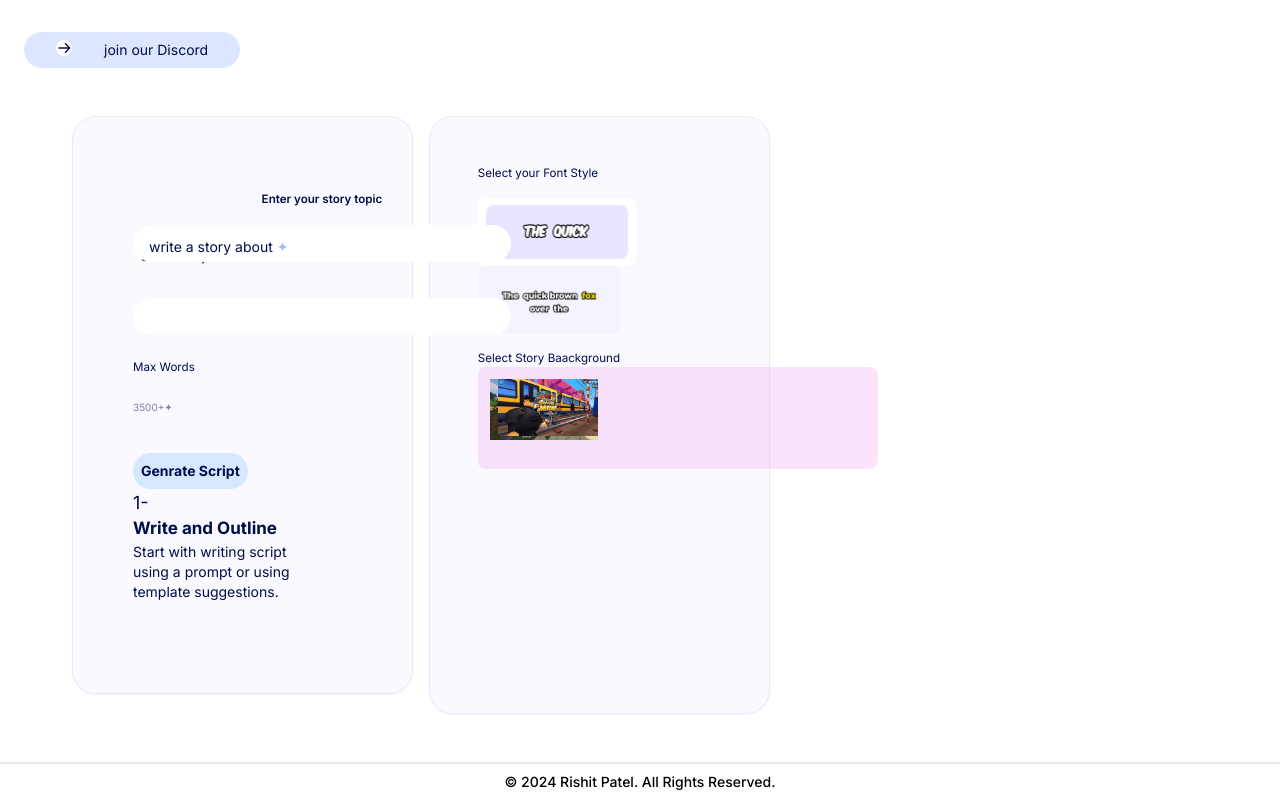
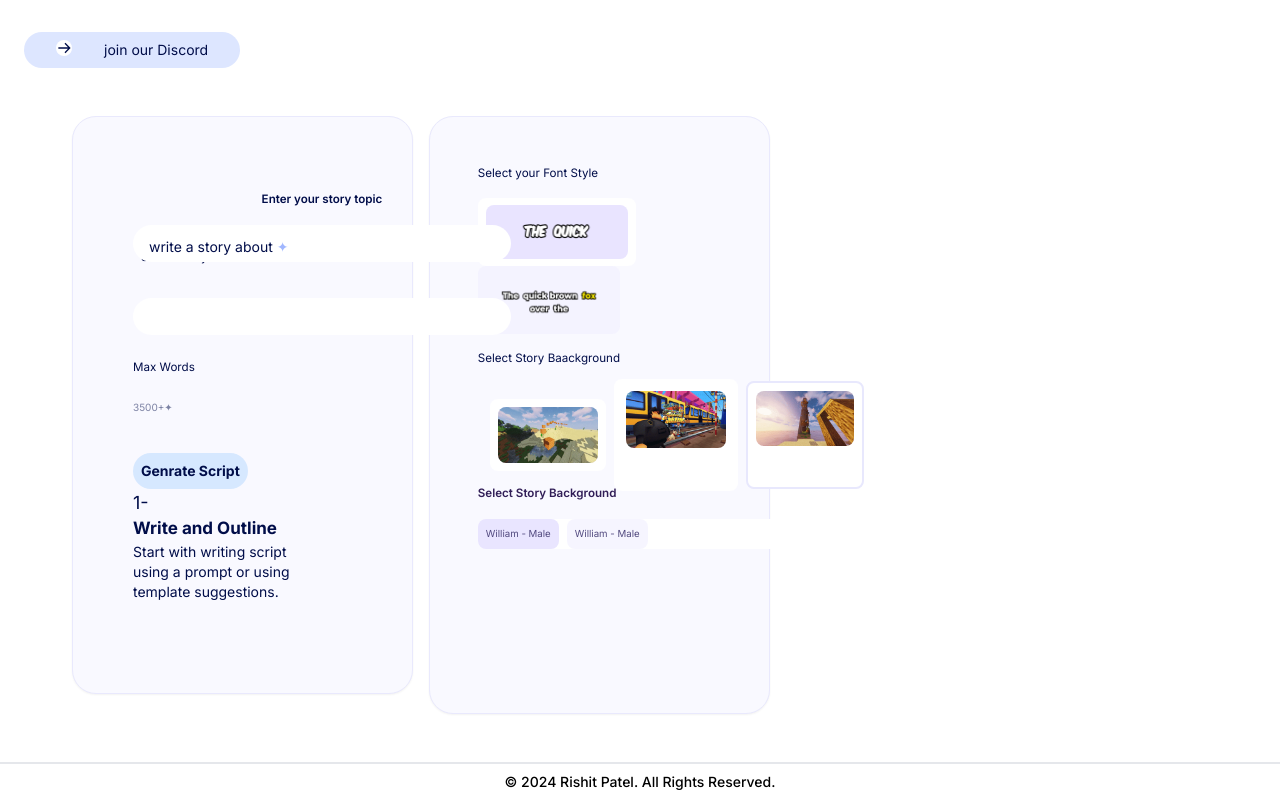
Before and after one commit to masterajima/crayo.ai, a Next.js app: page / in a window 1280 px wide. Shown: the part 965-1765 px from the top of the page. Built offline with nearby package versions, Linux system fonts and the light colour scheme.

Commit message:
Add button

```diff
--- a/src/components/ui/home/features.js
+++ b/src/components/ui/home/features.js
@@ -80,38 +80,76 @@ const FeaturesPage = () => {
           <div className='flex flex-col items-start justify-start gap-2 mt-4'>
             <p className='text-[#000d49] text-[11.6px]'>Select Story Baackground</p>
           </div>
-          <div className='flex items-start justify-start gap-4 bg-[#e9e4] border-[#e9e9fd] rounded-lg'>
+          <div className='flex items-start justify-start gap-4 bg-[]border-[#e9e9fd] rounded-lg'>
             <div className='flex items-center justify-center gap-8 border-[#e9e9fd]'>
               <div className='h-[102px] w-[400px] block'>
                 <section className='flex items-center p-3 opacity-1 '>
                   <ul className=' list-none flex items-center justify-center gap-2 border-[#e3e3ff] transform duration-300 '>
                     <li>
-                      <div className='border-[#e3e3ff] bg-[#e9e5ff] rounded-lg'>
-                        <div className='absolute inset-0'>
+                      <div className='flex flex-col items-start justify-start p-2 gap-4  bg-white rounded-lg w-full'>
+                        <div className='border-[#e3e3ff] bg-[#e9e5ff] rounded-lg '>
+                          <div className=' inset-0'>
                             <Image
                               src='/assets/images/user.avif'
                               alt='user'
-                            width={200}
-                            height={200}
-                            className='object-cover object-center'
+                              width={100}
+                              height={102}
+                              className='object-cover object-center rounded-lg'
                             />
+                          </div>
+                        </div>
+                      </div>
+                    </li>
+
+                    <li>
+                      <div className='flex flex-col border-[#e8e8fd] rounded-lg  bg-white w-full gap-8 p-3'>
+                        <div className='w-[100px] h-[88px] '>
+                          <div className=' inset-0 border-[#e8e8fd] rounded-lg'>
+                            <Image
+                              src='/assets/images/train.png'
+                              alt='train'
+                              width={100}
+                              height={102}
+                              className='object-cover object-center rounded-lg'
+                            />
+                          </div>
                         </div>
                       </div>
                     </li>
                     <li>
-                      <div className='w-[100px] h-[88px] relative'>
-                        <div className='absolute inset-0 border-[#e8e8fd]'>
+                      <div className='flex flex-col items-start rounded-lg p-2 bg-white border-2 border-[#e8e8fd] '>
+                        <div className='w-[98px] h-[88px]'>
+                          <div className=' inset-0'>
                             <Image
-                            src='/assets/images/train.png'
-                            alt='train'
-                            width={200}
-                            height={200}
+                              src='/assets/images/heel.avif'
+                              alt='heel'
+                              width={100}
+                              height={102}
+                              className='object-cover object-center rounded-lg'
                             />
+                          </div>
                         </div>
                       </div>
                     </li>
                   </ul>
                 </section>
+              </div>
+            </div>
+          </div>
+          <div className='flex flex-col items-start justify-start gap-2 mt-4'>
+            <p className='text-[11.6px] text-[#311e57] font-semibold'>
+              Select Story Background
+            </p>
+          </div>
+          <div className='w-[378px] h-[37px] mt-4'>
+            <div className='bg-white border-[#e8e8fd] rounded-lg'>
+              <div className='flex gap-2 z-1 bottom-5 border-[#e9e9fd]'>
+                <div className='flex items-center justify-center p-2 rounded-lg bg-[#e9e5ff]'>
+                  <p className='text-[9.7px] text-[#51497f]'>William - Male</p>
+                </div>
+                <div className='flex items-center justify-center p-2 rounded-lg bg-[#E9E5FF66]'>
+                  <p className='text-[9.7px] text-[#51497f]'>William - Male</p>
+                </div>
               </div>
             </div>
           </div>
```
Also changed, not shown: public/assets/images/heel.avif (added). Lines whose indentation alone changed are shown as unchanged.
